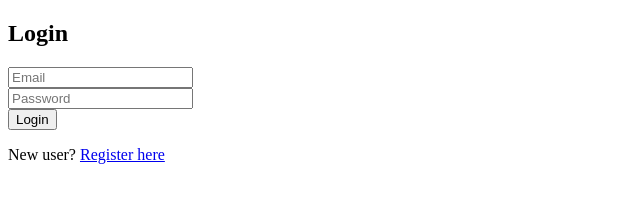
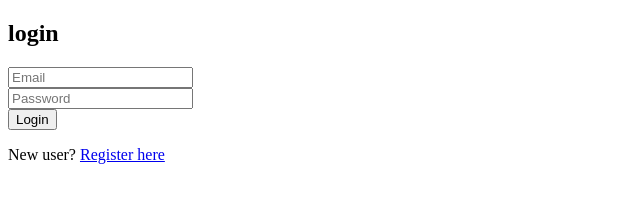
Before and after one commit to shaifog/MoviesWebsite, a plain HTML site: page Login.html in a window 1280 px wide. Shown: the full height of the page, 0-640 px from the left. Drawn offline with Linux system fonts and the light colour scheme.

Commit message:
Update Login.html

```diff
--- a/Login.html
+++ b/Login.html
@@ -5,7 +5,7 @@
     <title>Login</title>
 </head>
 <body>
-    <h2>Login</h2>
+    <h2>login</h2>
     <form id="loginForm">
         <input type="email" id="email" placeholder="Email" required><br>
         <input type="password" id="password" placeholder="Password" required><br>
```
